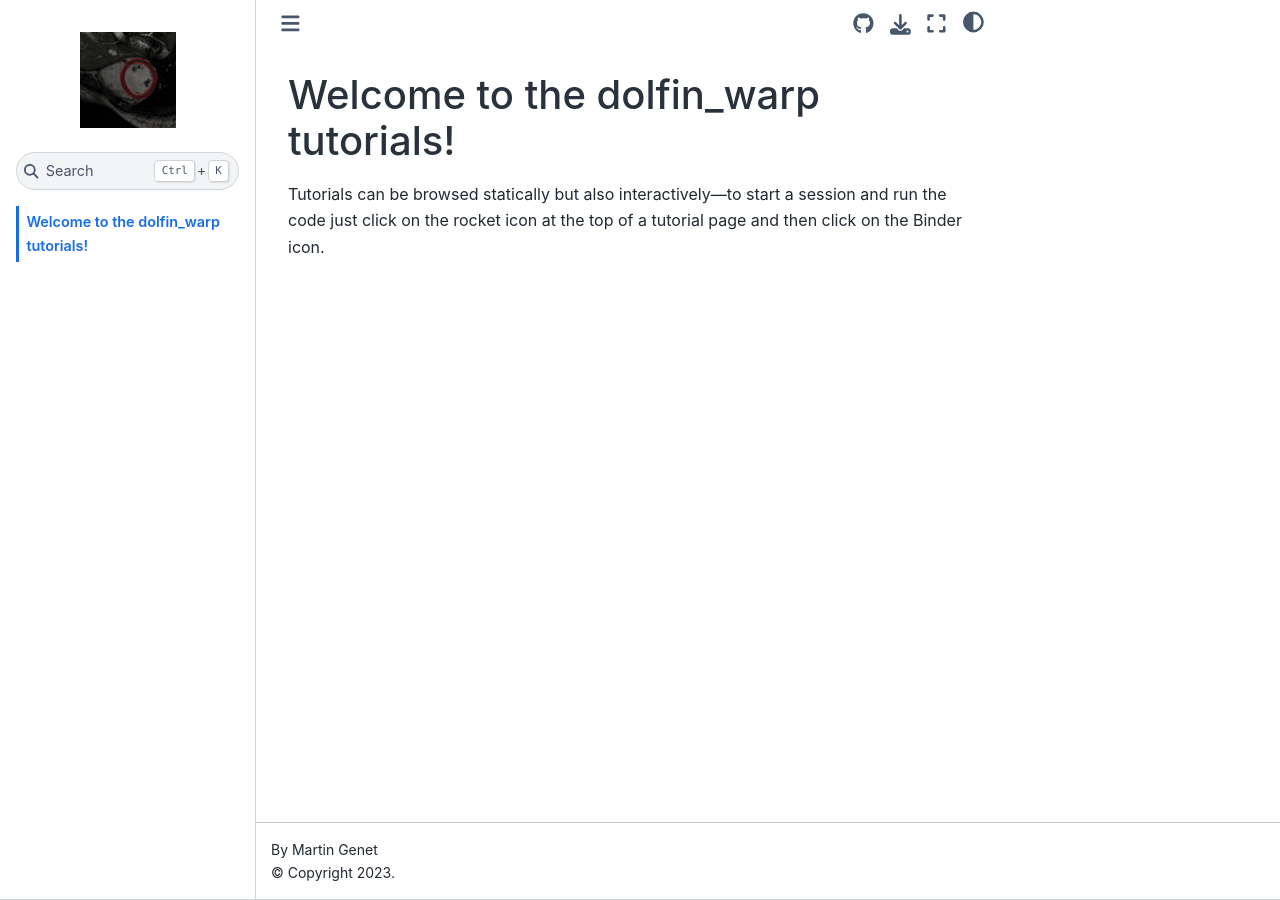
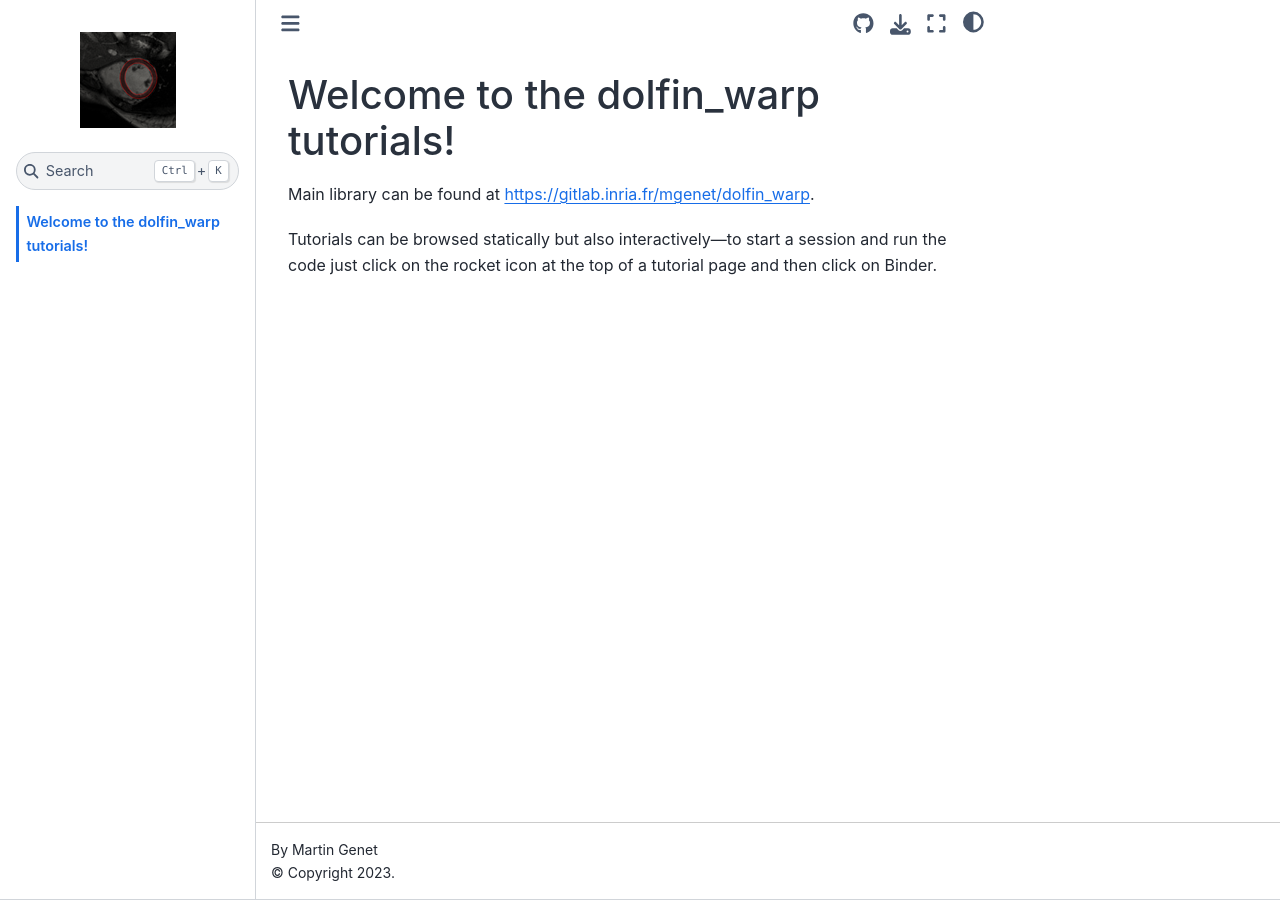
Before and after one commit to mgenet/dolfinwarp-jupyterbook, a Jupyter Book: the page built from index.md, in a window 1280 px wide. Built offline with Jupyter Book 1.0.4 settings and Sphinx 7.4.7 and the Sphinx Book theme 1.1.4, drawn with Linux system fonts in a browser that asks for light colours; pages that are not in the unit, such as notebooks, are missing from menus.

Commit message:
Adding link to main library

```diff
--- a/index.md
+++ b/index.md
@@ -1,3 +1,5 @@
 # Welcome to the dolfin_warp tutorials!
 
-Tutorials can be browsed statically but also interactively—to start a session and run the code just click on the rocket icon at the top of a tutorial page and then click on the Binder icon.
+Main library can be found at [https://gitlab.inria.fr/mgenet/dolfin_warp](https://gitlab.inria.fr/mgenet/dolfin_warp).
+
+Tutorials can be browsed statically but also interactively—to start a session and run the code just click on the rocket icon at the top of a tutorial page and then click on Binder.
```
Also changed, not shown: 1 other file.
